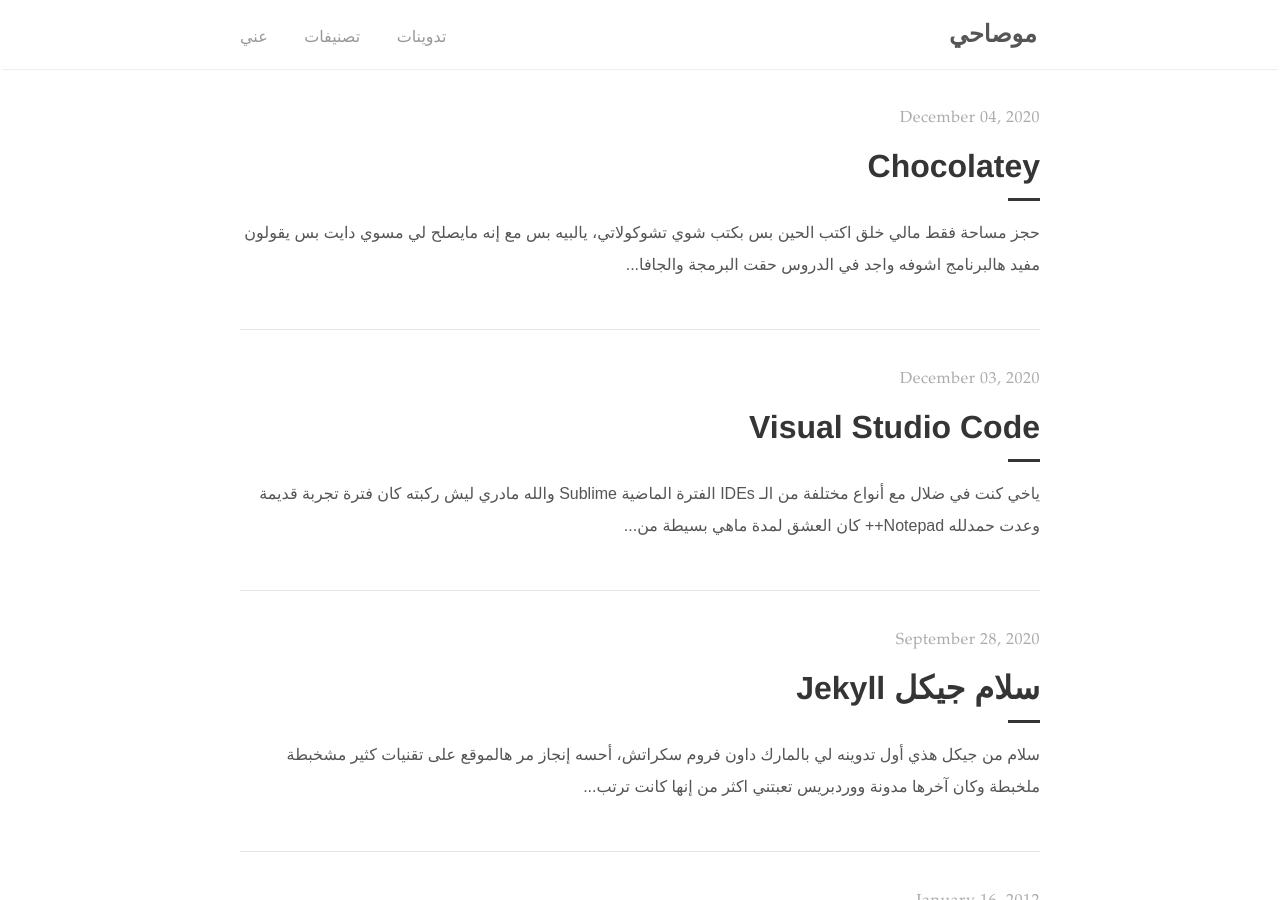
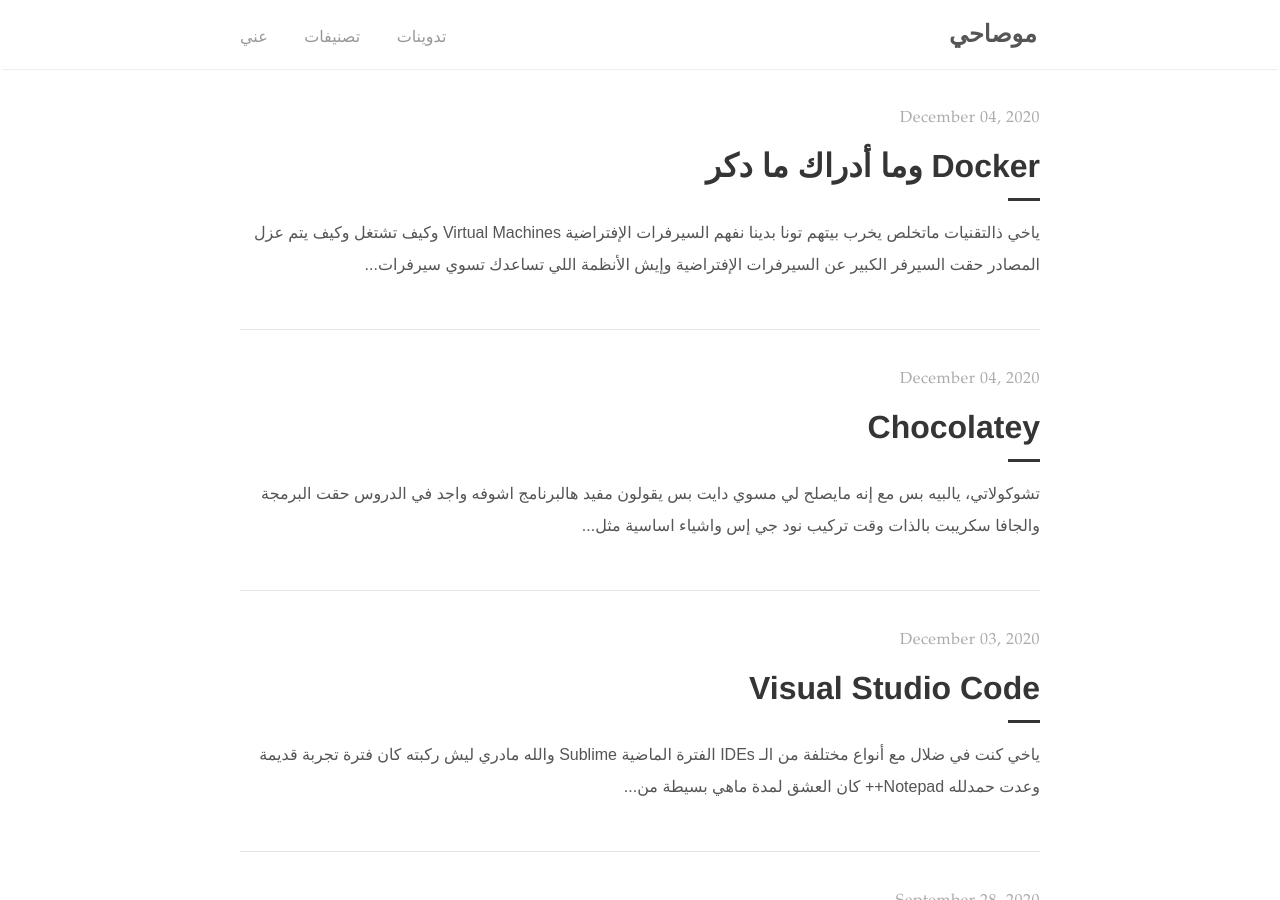
Before and after one commit to mo9a7i/jekyll_mo9a7i_com, a Jekyll site: the page built from index.html, in a window 1280 px wide and 900 px high. Built offline with Jekyll 4.4.1, drawn with Linux system fonts in a browser that asks for light colours; some web fonts are replaced; the list of posts is cut into pages by our own code; some of the changed lines change nothing that is shown; some of the changed text lies outside the part shown.

Commit message:
two articles

```diff
--- a/_posts/2020-12-5-Chocolatey.md
+++ b/_posts/2020-12-5-Chocolatey.md
@@ -9,9 +9,6 @@
 comments: true
 ---
 
-حجز مساحة فقط
-مالي خلق اكتب الحين
-بس بكتب شوي
 
 [تشوكولاتي،](https://chocolatey.org/) يالبيه بس مع إنه مايصلح لي مسوي دايت بس يقولون مفيد
 هالبرنامج اشوفه واجد في الدروس حقت البرمجة والجافا سكريبت بالذات وقت تركيب نود جي إس واشياء اساسية مثل كذا
@@ -43,6 +40,45 @@
 `Ninite Alternatives Open Source`
 وأطيح لك على اللي بالمقارنة فرررررررق بينه وبين غيره من الخيارات، تشوكولاتي
 
+![Chocolatey](https://chocolatey.org/content/images/logo_square.svg)
 
+### البرنامج هذا عبارة عن إيش؟
 
-المهم اكمل بعدين
+تعرف App Store ؟ قوقل ستور ؟ هواوي ستور ؟ وندوز ستور ؟
+طيب إذا إنت فنان شوي, تعرف Yum ؟؟ تعرف apt-get ؟؟
+
+**هذا زيهم للوندوز**
+
+إذا إنت من الناس اللي عندك عدة برامج تركبها دايم بكمبيوتراتك وحاب تتابع الأبديت حقها وتحفظ القائمة وتنزل النسخ الأصلية من محلها, هذا التشوكولاتي لك
+عطه نظرة
+ماراح اكتب شرح برنامج هنا, لكن كل اللي بحطه ريحة شوي من المشاكل اللي حلها لي، وفي إيش ممكن ينفعني زي ماشفتوا فوق
+
+حالياً
+
+قاعد أركبه بكل كمبيوتراتي
+وبما إني جيت متأخر عاللعبة شوي وكمبيوتراتي اصلا مليانة برامج
+تشوكولاتي لما يركب, ماراح يستوعب البرامج الموجودة ولا راح يراقبها ويحدثها لانها تركبت بدونه ومن قبله
+الحل اللي قاعد اسويه حالياً هو إني أشوف قائمة البرامج اللي بكمبيوتري يدوي واروح ابحث عنها بتشوكولاتي واركبها (overwrite) بحيث إنه النسخة تصير مسجلة بتشوكولاتي واقدر احدث البرامج بضغطة زر وحدة
+
+متعب الموضوع شوي بس يستاهل
+
+عموماً، عشان تركب تشوكولاتي تحتاج تفتح power shell ك أدمنستريتر وتطبق الأمر التالي
+`Set-ExecutionPolicy Bypass -Scope Process -Force; [System.Net.ServicePointManager]::SecurityProtocol = [System.Net.ServicePointManager]::SecurityProtocol -bor 3072; iex ((New-Object System.Net.WebClient).DownloadString('https://chocolatey.org/install.ps1'))`
+
+وبس سلمك الله, سكر الشل والكوماند لاين وافتحه من جديد والآن صار عندك أمر جديد تقدر تستخدمه اللي هو
+`$choco`
+
+طيعا لتركيب برنامج مثلاً قوقل كروم تكتب كذا
+`$choco install googlechrome`
+وعشان تمسح برنامج تستخدم الأمر
+`$choco remove googlechrome`
+
+وإذا ماتحب الكوماند لاين فيه واجهة يبيلك تركبها بالأمر التالي
+`$choco install chocolateygui`
+
+إذا حاب تبحث بالبرامج الموجودة عندهم استخدم هالرابط
+[Chocolatey Packages](https://chocolatey.org/packages/)
+
+لكن إنتبه ممكن أي أحد يرفع نسخ مشبوهة، إبحث عن البكجات الموثوقة والمعروف مصدرها واحفظ اساميها للإستخدام الدائم
+
+تحياتي
--- /dev/null
+++ b/_posts/2021-1-10-Docker-وما-أدراك-ما-دكر.md
@@ -0,0 +1,47 @@
+---
+title: Docker وما أدراك ما دكر
+date: 2020-12-05T02:57:05+03:00
+author: Mo9a7i
+layout: post
+permalink: '/2021/Docker-وما-أدراك-ما-دكر/'
+tags:
+  - تقنية
+comments: true
+---
+
+
+ياخي ذالتقنيات ماتخلص يخرب بيتهم
+تونا بدينا نفهم السيرفرات الإفتراضية Virtual Machines وكيف تشتغل وكيف يتم عزل المصادر حقت السيرفر الكبير عن السيرفرات الإفتراضية
+وإيش الأنظمة اللي تساعدك تسوي سيرفرات او كمبيوترات إفتراضية مثل منتجات VMWare و VirtualBox حق أوراكل وبروموكس و SolusVM وغيره
+وإيش هي تقنيات التشغيل الإفتراضية Hyper-V وتقنيات البكجنق OpenVZ, إلخ إلخ
+
+دوخة
+
+أمانة، كنت أبحث عن شي يشتغل وبس، أغلب هالتفصايل ماكانت تهمني على إستخداماتي العادية
+
+ويجيلك واحد شاطح دبل كيك عالتقنية كلها ويسوي لك شي إسمه Docker
+طريقة تسوي فيها Containers
+
+الترجمة الحرفية لها قواطي، يعني انت عندك كرتون وبدال ماتخلي الببسي سايح بالكرتون، تحطه بقواطي، تحده بحدود معينة طول عرض وحرارة وخلافه ويسهل لك إنك تعطيه أشخاص أكثر وتفرقه وتخلي مثلاً جزء للميرندا وجزء للببسي وجزء للحمظيات بهالكرتون، كلهم موية وسكر لكن فيه إختلافات بسيطة هنا وهناك
+كل إختلاف تقدر تسوي له كونتينر
+
+الزبدة الله لايحطني مدرس جامعة كان أنكبكم
+
+موضوع الكونتينرز هذا ماكان جديد لكن Docker سوت منتج سهل وطريقة استخدامه سهلة ويسهل لك انك تقسم شغلك
+عندك برنامج، لكن تبي تقسم البرنامج لنسخ مختلفة, نسخة وقت التطوير والبرمجة، نسخة وقت التستنق عشان تجرب البرنامج، ونسخة للبرودكشن
+ليش تروح تسوي كبي بيست لكل الملفات ثلاث مرات وتطير مساحة كبيرة، ولو بغيت تشغلهم كلهم بنفس الوقت, كل واحد بياخذ ميموري ومساحة ومعالج
+تقدر تسوي نسخة وحدة، وتسوي عليها كونتينرات، وحدة للتستنق بحيث تتغير ملفات معينة فقط ووحدة للبرودكشن بحيث تطبق عليها خطوات معينة والثقل على المعالج والذاكرة والمساحة بيكون اقل بمراحل كثيرة
+
+المهم
+فكروا فيه واستخدموه
+عشان تبحث عنه يفضل انك ماتكتب ماهو دوكر
+بيقعدون ذالدوافير يشرحون لك اشياء ماتفرق معك
+حاول تبحث بكلمات مثل كيف اسوي كذا كذا في دكر
+
+تحت بحط لكم شوية إقتراحات وهذي بتسهل عليك
+
+1. How To MySQL in Docker
+2. How To run NodeJS in Docker
+3. .... وكذا
+
+وشيل يامدير
```
